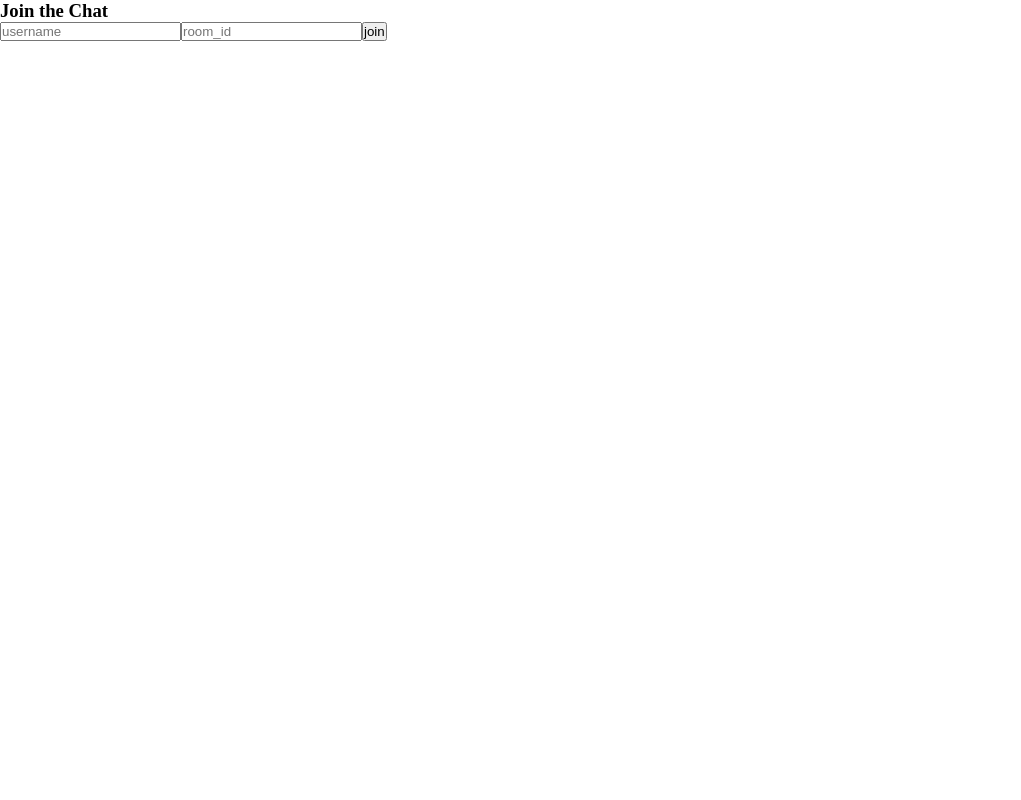
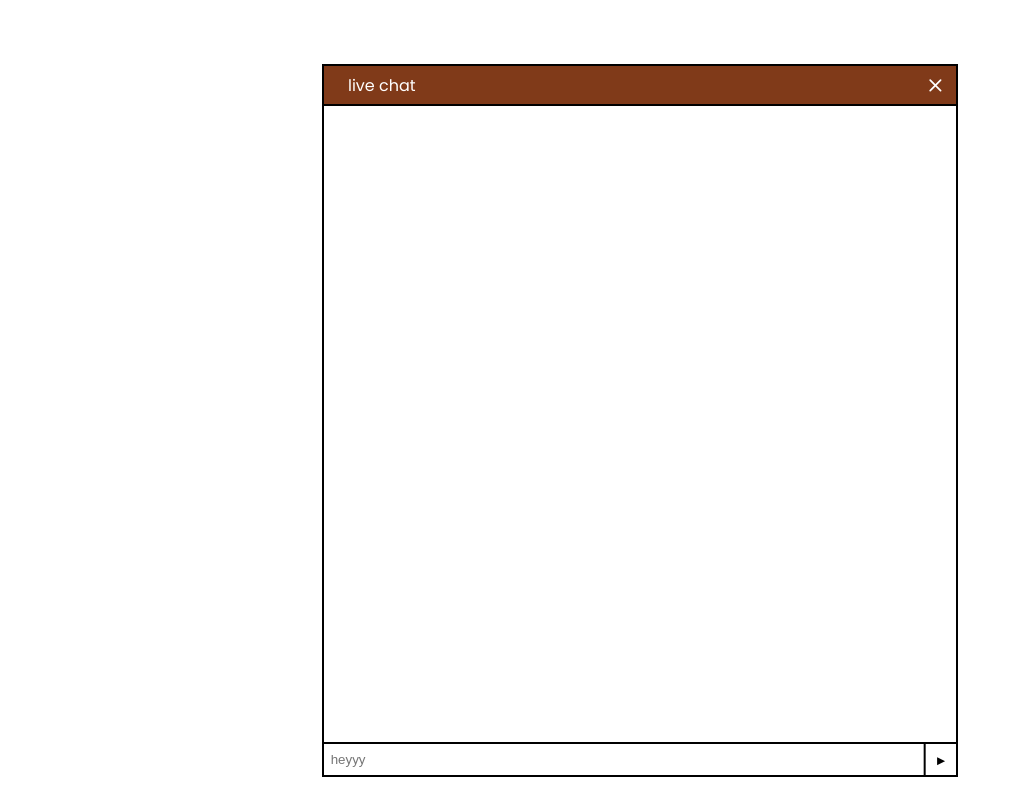
Before and after one commit to NikolaJoksimovic/live-chat, a React (Create React App) app: page / in a window 1280 px wide. Shown: the whole page, without its empty margins (0-1021 px from the left). Built offline with nearby package versions, Linux system fonts and the light colour scheme; no server answers.

Commit message:
finish chats modal design

```diff
--- a/package.json
+++ b/package.json
@@ -12,6 +12,7 @@
     "@types/react-dom": "^18.0.9",
     "react": "^18.2.0",
     "react-dom": "^18.2.0",
+    "react-icons": "^4.7.1",
     "react-scripts": "5.0.1",
     "socket.io-client": "^4.5.4",
     "typescript": "^4.9.4",
--- a/src/App.tsx
+++ b/src/App.tsx
@@ -10,6 +10,7 @@ const socket = io(`${url}`, {});
 function App() {
   const [username, setUsername] = useState<string>("");
   const [roomId, setRoomId] = useState<string>("");
+  const [showChat, setShowChat] = useState<boolean>(true);
 
   const joinRoom = () => {
     if (username && roomId) {
@@ -21,6 +22,7 @@ function App() {
 
   return (
     <div className='App'>
+      <div>
         <h3>Join the Chat</h3>
         <input
           type='text'
@@ -35,7 +37,10 @@ function App() {
           onChange={(event) => setRoomId(event.target.value)}
         />
         <button onClick={joinRoom}>join</button>
+      </div>
+      {showChat && (
         <Chats socket={socket} username={username} roomId={roomId}></Chats>
+      )}
     </div>
   );
 }
--- a/src/components/Chats.tsx
+++ b/src/components/Chats.tsx
@@ -1,13 +1,68 @@
+import { useEffect, useState } from "react";
 import { Socket } from "socket.io-client";
+import { HiOutlineX } from "react-icons/hi";
 
 type chatsProps = {
   socket: Socket;
   username: string;
   roomId: string;
 };
+type receivedMessageProps = {
+  room_id: string;
+  username: string;
+  message: string;
+  time: string;
+};
 
 const Chats = ({ socket, username, roomId }: chatsProps) => {
-  return <div></div>;
+  const [currentMessage, setCurrentMessage] = useState<string>("");
+
+  const sendMessage = async (message: string) => {
+    if (message !== "") {
+      const packageData = {
+        room_id: roomId,
+        username: username,
+        message: message,
+        time:
+          new Date(Date.now()).getHours() +
+          ":" +
+          new Date(Date.now()).getMinutes(),
+      };
+      await socket.emit("send_message", packageData);
+    }
+  };
+
+  useEffect(() => {
+    socket.on("receive_message", (data: receivedMessageProps) => {
+      console.log(data);
+    });
+  }, [socket]);
+  return (
+    <div className='chat-container'>
+      <div></div>
+      <div className='chat-header'>
+        <span style={{ padding: "0 0 0 1.5em" }}>live chat</span>
+        <button className='exit-btn'>
+          <HiOutlineX></HiOutlineX>
+        </button>
+      </div>
+      <div className='chat-body'></div>
+      <div className='chat-footer'>
+        <input
+          className='message-input'
+          type='text'
+          placeholder='heyyy'
+          onChange={(event) => setCurrentMessage(event.target.value)}
+        />
+        <button
+          className='send-msg-btn'
+          onClick={() => sendMessage(currentMessage)}
+        >
+          &#9658;
+        </button>
+      </div>
+    </div>
+  );
 };
 
 export default Chats;
--- a/src/index.css
+++ b/src/index.css
@@ -1,5 +1,120 @@
+@import url("https://fonts.googleapis.com/css2?family=Poppins:ital,wght@0,100;0,200;0,300;0,400;0,500;0,600;0,700;0,800;0,900;1,100;1,200;1,300;1,400;1,500;1,600;1,700;1,800;1,900&display=swap");
+
+:root {
+  --clr-primary: rgb(255, 255, 255);
+  --clr-secondary: rgb(128, 58, 25);
+  --clr-font-primary: white;
+  --padding-page: 2em;
+  --padding-div: 1em;
+  --padding-input: 0.5em;
+  --padding-btn: 0.7em;
+
+  --border-btn: 0.15rem solid var(--clr-secondary);
+}
 * {
   box-sizing: border-box;
   margin: 0;
   padding: 0;
 }
+body {
+  font-family: "Poppins", sans-serif;
+}
+button {
+  cursor: pointer;
+}
+.App {
+  min-height: 100vh;
+  max-width: 1600px;
+  margin: auto;
+  display: flex;
+  flex-direction: column;
+  justify-content: space-around;
+  align-items: center;
+  text-align: center;
+}
+.App div:first-of-type {
+  padding: var(--padding-div);
+  display: flex;
+  flex-direction: column;
+  justify-content: center;
+  align-items: center;
+  width: 90%;
+  max-width: 320px;
+}
+.App div:first-of-type * {
+  width: 85%;
+  max-width: 320px;
+  margin: 1em;
+  padding: var(--padding-input);
+}
+.App div:first-of-type button {
+  width: 100px;
+  text-transform: uppercase;
+  font-weight: 700;
+  letter-spacing: 0.1em;
+  background-color: var(--clr-secondary);
+  color: var(--clr-font-primary);
+  padding: var(--padding-input);
+  border: var(--border-btn);
+}
+
+/* CHAT CONTAINER */
+.chat-container {
+  position: absolute;
+  width: 100vw;
+  max-width: 700px;
+  height: 100vh;
+  padding: var(--padding-page);
+  background-color: var(--clr-primary);
+}
+.chat-header {
+  background-color: var(--clr-secondary);
+  border: 0.15rem solid black;
+  color: var(--clr-font-primary);
+  border-bottom: none;
+  width: 100% !important;
+  height: 2.5em;
+  display: flex;
+  justify-content: space-between;
+  align-items: center;
+}
+.exit-btn {
+  display: flex;
+  justify-content: center;
+  align-items: center;
+  margin-right: 0.5em;
+  background: transparent;
+  border: none;
+  font-size: 1.3em;
+  color: var(--clr-font-primary);
+}
+.chat-body {
+  border: 0.15rem solid black;
+  height: calc(100vh - 10em);
+  overflow-y: scroll;
+}
+.chat-footer input {
+  position: relative;
+  width: 100%;
+  height: 2.5em;
+  padding: var(--padding-input);
+  border: 0.15rem solid black;
+  border-top: none;
+  padding-right: 2em;
+}
+.send-msg-btn {
+  position: absolute;
+  right: 0;
+  transform: translateX(-2.5em);
+  width: 2.5em;
+  height: 2.5em;
+  background-color: transparent;
+  border: none;
+  border-left: 0.15rem solid black;
+  text-align: center;
+}
+input:focus,
+input:active,
+input:hover {
+  outline: none;
+}
```
Also changed, not shown: 1 other file (tests, documents, lock files or other folders). Lines whose indentation alone changed are shown as unchanged.
